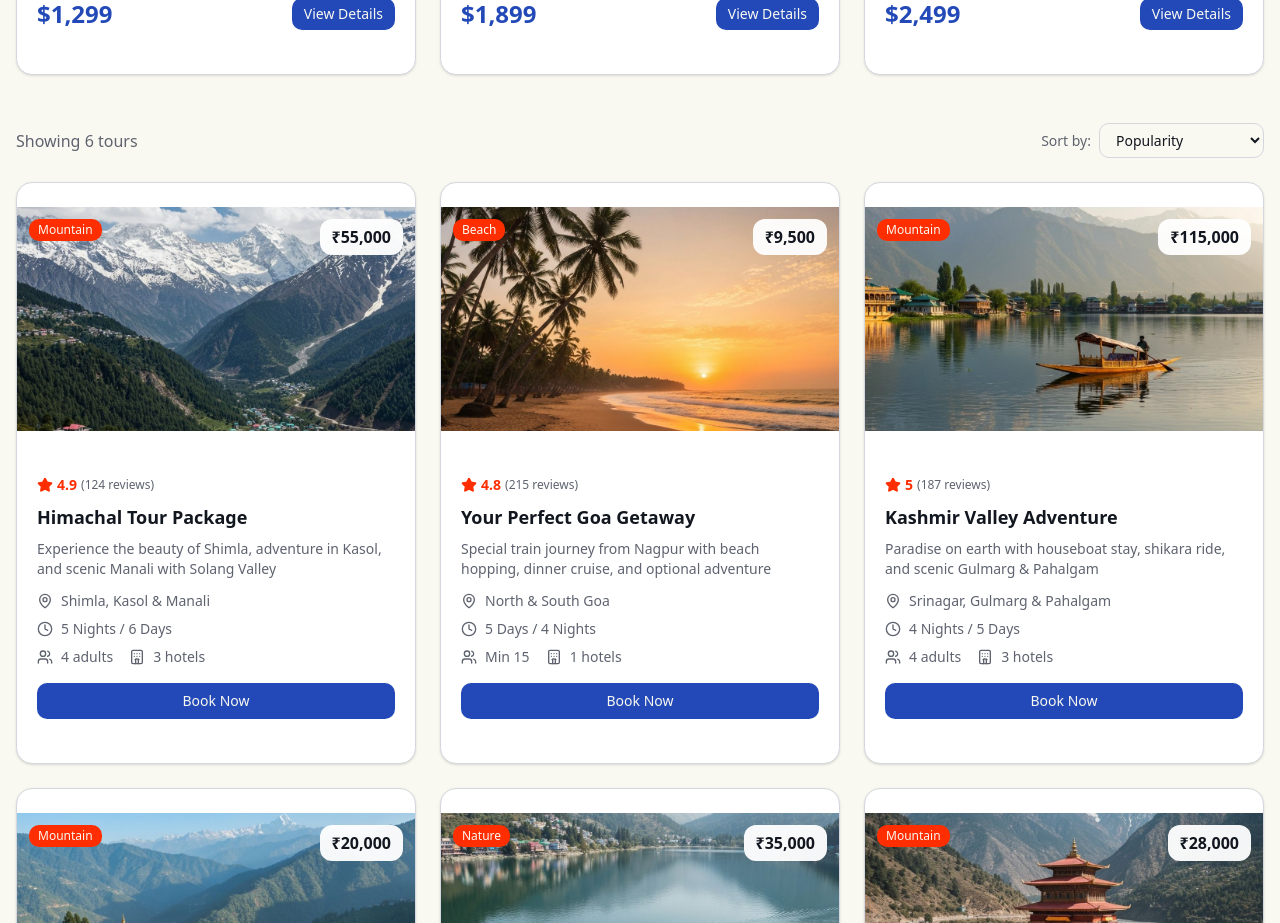
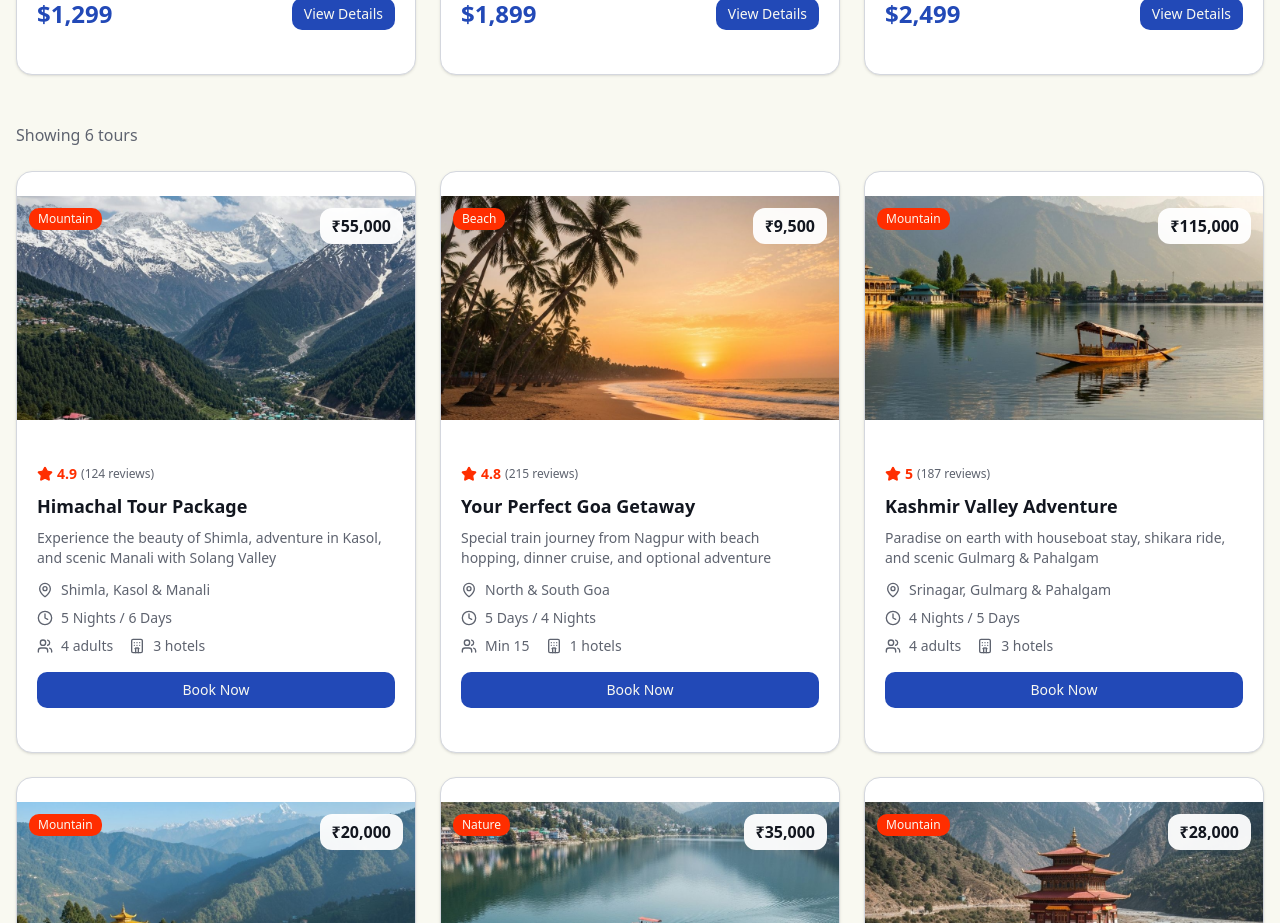
Before and after one commit to sachin115/icewonder-holidays, a Next.js app: page /tours in a window 1280 px wide. Shown: the part 980-1903 px from the top of the page. Built offline with nearby package versions, Linux system fonts and the light colour scheme.

Commit message:
removed sort field

```diff
--- a/components/tour-grid.tsx
+++ b/components/tour-grid.tsx
@@ -114,15 +114,6 @@ export function TourGrid() {
       <div>
         <div className="flex items-center justify-between mb-6">
           <p className="text-muted-foreground">Showing {tours.length} tours</p>
-          <div className="flex items-center gap-2">
-            <span className="text-sm text-muted-foreground">Sort by:</span>
-            <select className="text-sm border border-border rounded-md px-3 py-1.5 bg-background">
-              <option>Popularity</option>
-              <option>Price: Low to High</option>
-              <option>Price: High to Low</option>
-              <option>Rating</option>
-            </select>
-          </div>
         </div>
 
         <div className="grid grid-cols-1 md:grid-cols-2 lg:grid-cols-3 gap-6">
```
